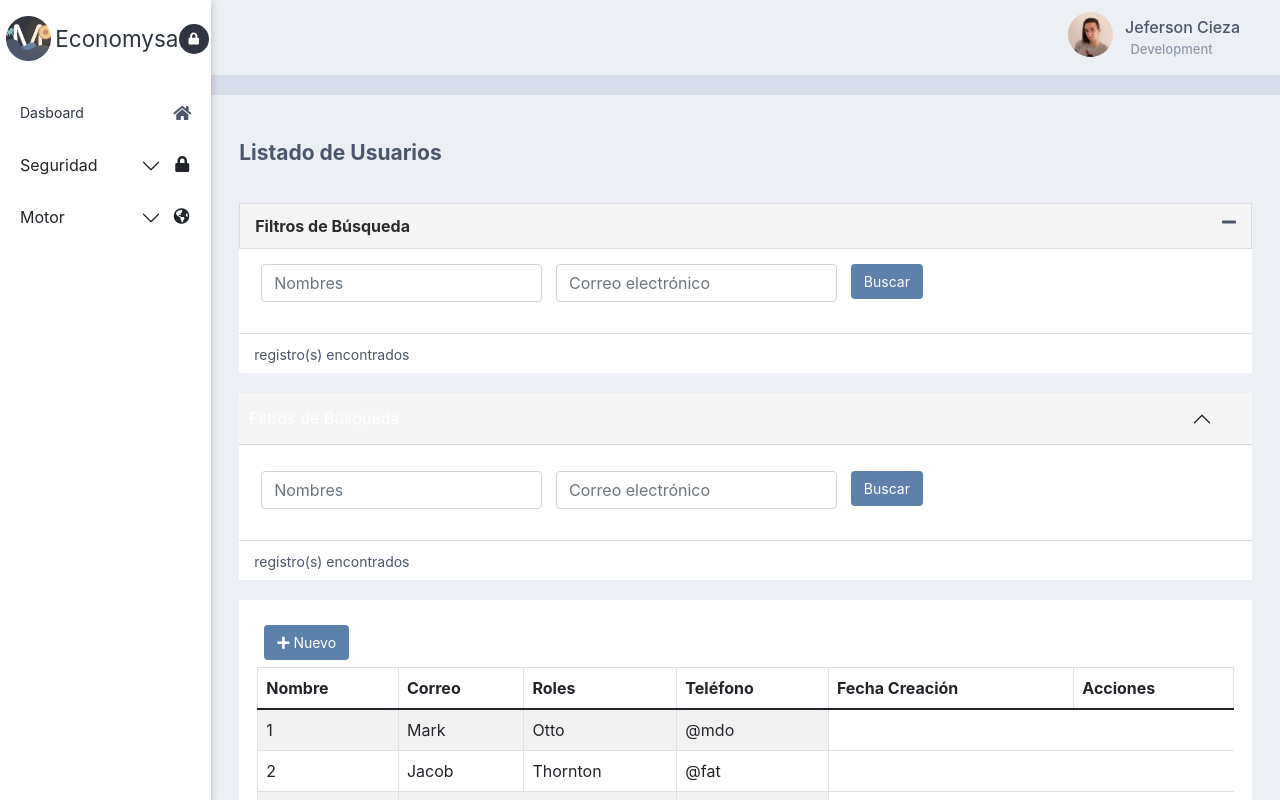
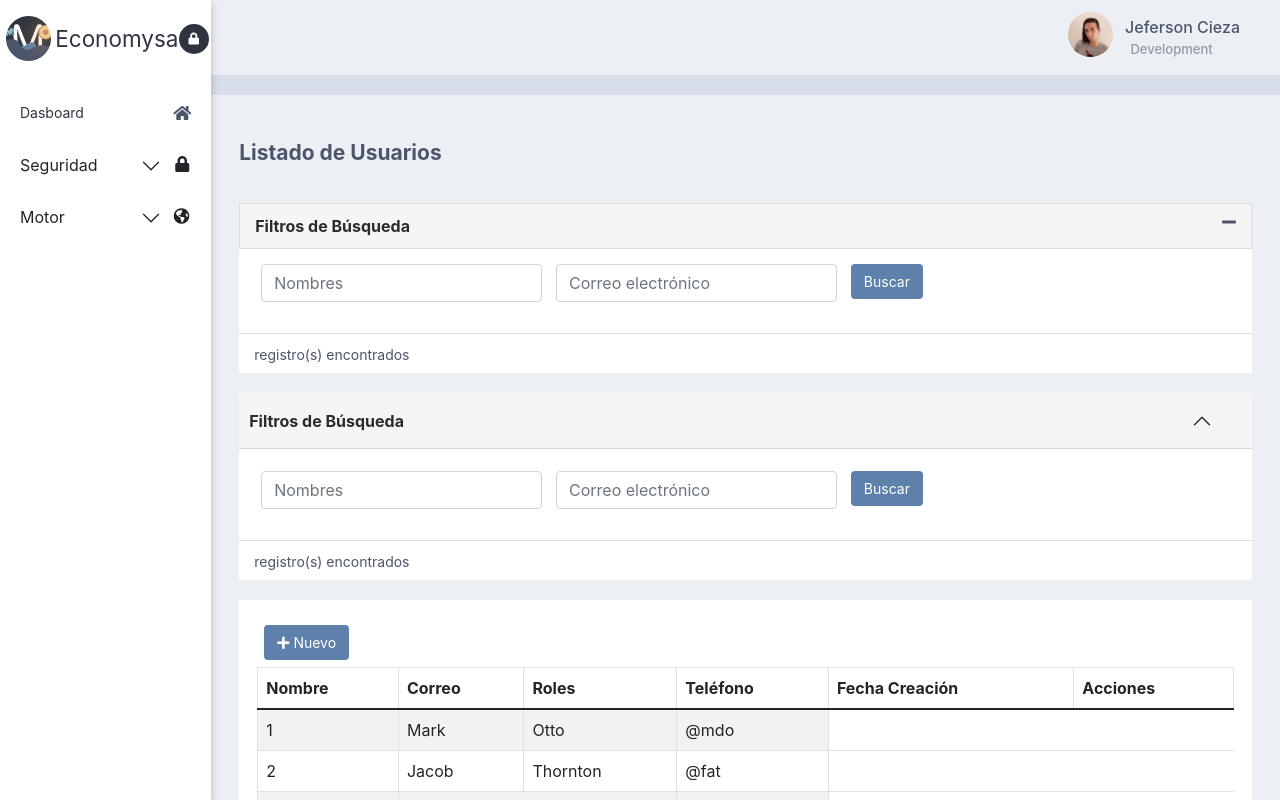
Before and after one commit to Linkhub-git/economysa-motor-front, a React (Create React App) app: page /Seguridad in a window 1280 px wide. Shown: the top 800 px of the page. Built offline with nearby package versions, Linux system fonts and the light colour scheme.

Commit message:
Added styles to the title 'Filtros de Búsqueda'

```diff
--- a/src/components/Seguridad/Seguridad.css
+++ b/src/components/Seguridad/Seguridad.css
@@ -35,6 +35,25 @@
 .filtradoBusquedaContainer{
     background-color: #fff;
     margin-bottom: 20px;
+}
+.filtradoBusquedaContainer .accordion-button{
+    color: #292B2C;
+    line-height: 1.5em;
+    margin: 0;
+    font-size: 16px;
+    font-weight: 700;
+}
+.filtradoBusquedaContainer{
+
+}
+.filtradoBusquedaContainer{
+
+}
+.filtradoBusquedaContainer{
+
+}
+.filtradoBusquedaContainer{
+
 }
 .filtradoBusquedaContainer .accordion-item{
     border: none;
```
